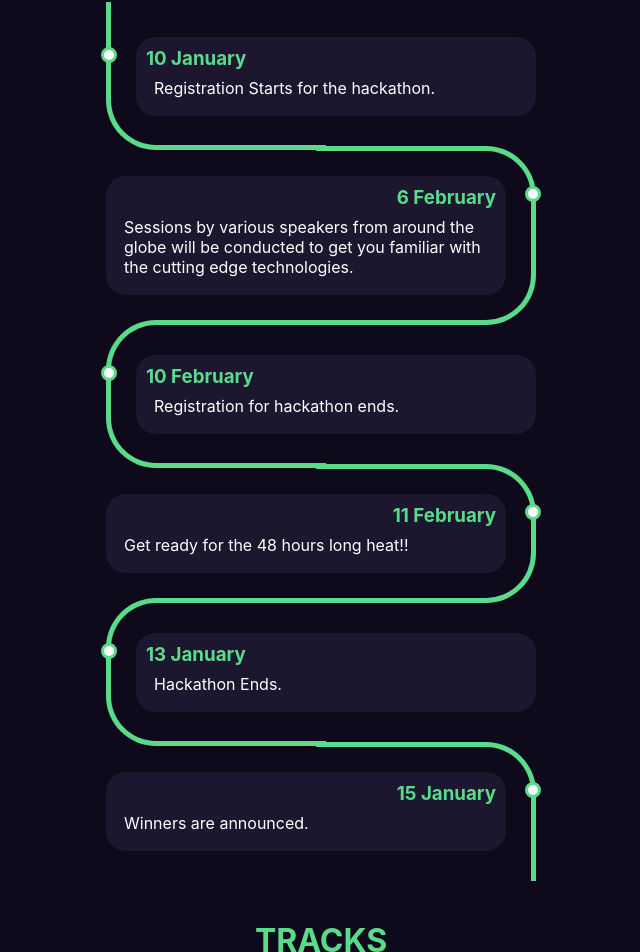
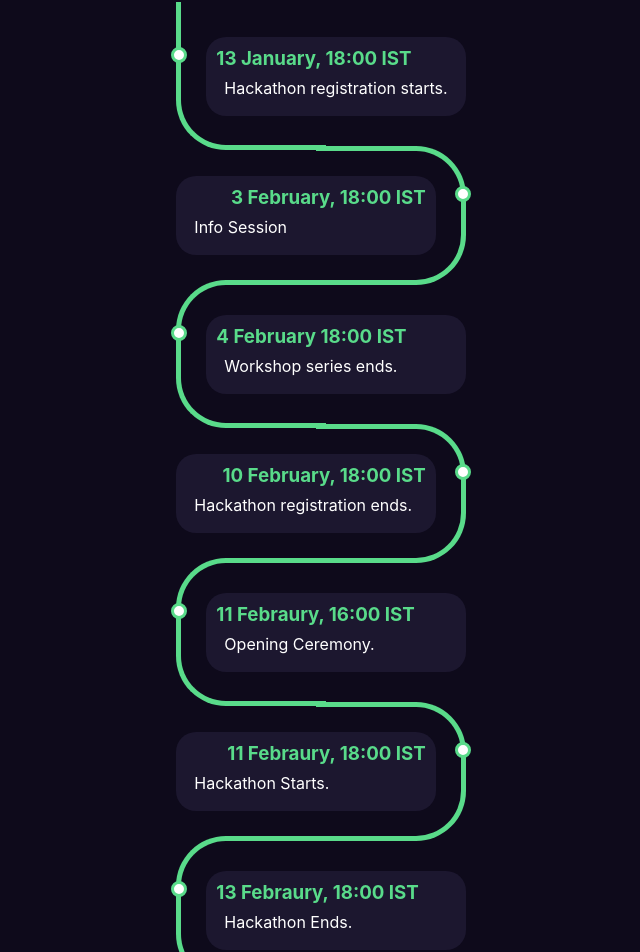
Before and after one commit to HackSlashNITP/hacknitp, a React (Create React App) app: page / in a window 1280 px wide. Shown: the part 2301-3253 px from the top of the page, without its empty margins (319-959 px from the left). Built offline with nearby package versions, Linux system fonts and the light colour scheme; some icons are missing.

Commit message:
updated timeline

```diff
--- a/src/components/timeline/Timeline.js
+++ b/src/components/timeline/Timeline.js
@@ -11,39 +11,55 @@ const Timeline = () => {
         <div class="outer">
           <div class="card" data-aos="fade-up">
             <div class="info">
-              <h3 class="title">10 January</h3>
+              <h3 class="title">13 January, 18:00 IST</h3>
               <p className='timeline-des'>
-                Registration Starts for the hackathon.
+                Hackathon registration starts.
               </p>
             </div>
           </div>
           <div class="card" data-aos="fade-up">
             <div class="info">
-              <h3 class="title">6 February</h3>
+              <h3 class="title">3 February, 18:00 IST</h3>
               <p className='timeline-des'>
-                Sessions by various speakers from around the globe will be conducted to get you familiar with the cutting edge technologies.
+                Info Session
               </p>
             </div>
           </div>
           <div class="card" data-aos="fade-up">
             <div class="info">
-              <h3 class="title">10 February</h3>
+              <h3 class="title">4 February 18:00 IST</h3>
               <p className='timeline-des'>
-                Registration for hackathon ends.
+                Workshop series ends.
               </p>
             </div>
           </div>
           <div class="card" data-aos="fade-up">
             <div class="info">
-              <h3 class="title">11 February</h3>
+              <h3 class="title">10 February, 18:00 IST</h3>
               <p className='timeline-des'>
-                Get ready for the 48 hours long heat!!
+                Hackathon registration ends.
               </p>
             </div>
           </div>
           <div class="card" data-aos="fade-up">
             <div class="info">
-              <h3 class="title">13 January</h3>
+              <h3 class="title">11 Febraury, 16:00 IST</h3>
+              <p className='timeline-des'>
+                Opening Ceremony.
+              </p>
+            </div>
+          </div>
+          <div class="card" data-aos="fade-up">
+            <div class="info">
+              <h3 class="title">11 Febraury, 18:00 IST</h3>
+              <p className='timeline-des'>
+                Hackathon Starts.
+              </p>
+            </div>
+          </div>
+          <div class="card" data-aos="fade-up">
+            <div class="info">
+              <h3 class="title">13 Febraury, 18:00 IST</h3>
               <p className='timeline-des'>
                 Hackathon Ends.
               </p>
@@ -51,9 +67,9 @@ const Timeline = () => {
           </div>
           <div class="card" data-aos="fade-up">
             <div class="info">
-              <h3 class="title">15 January</h3>
+              <h3 class="title">20 Febraury, 18:00 IST</h3>
               <p className='timeline-des'>
-                Winners are announced.
+                Closing Ceremony.
               </p>
             </div>
           </div>
```
